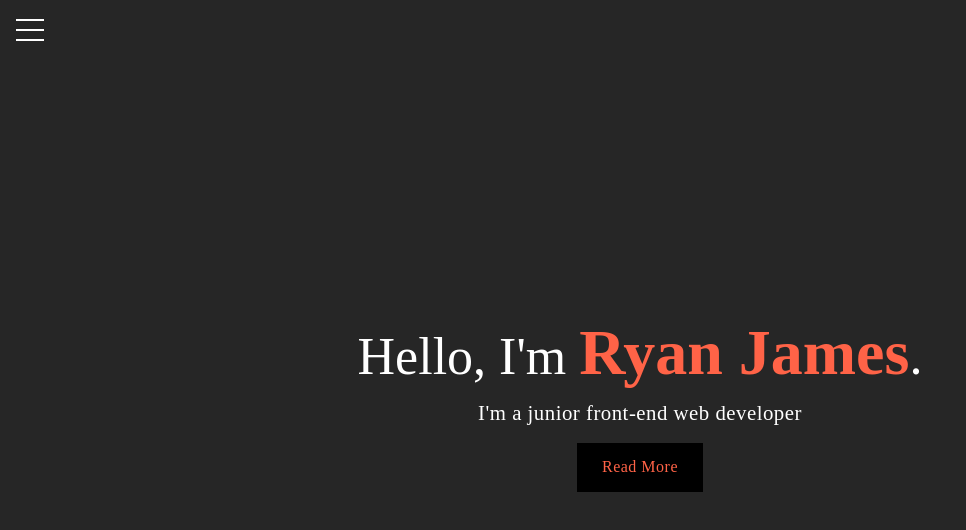
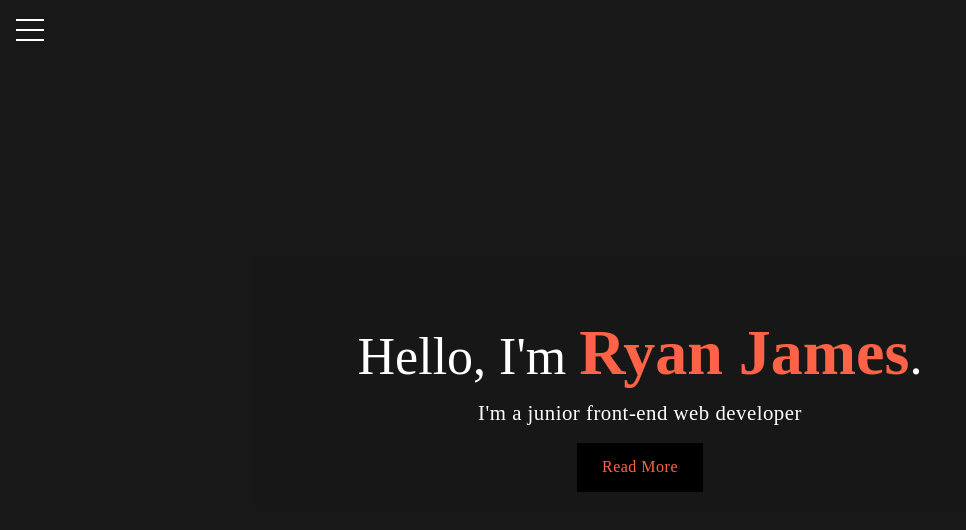
Before and after one commit to ryry08/MyPage-CSS-prac3, a plain HTML site: page index.html in a window 1280 px wide. Shown: the whole page, without its empty margins (0-966 px from the left). Drawn offline with Linux system fonts and the light colour scheme; the site is published under a folder, as on GitHub Pages, so addresses that start at the root find nothing.

Commit message:
Update styles.css

```diff
--- a/css/styles.css
+++ b/css/styles.css
@@ -44,7 +44,7 @@ span {
 
 .showcase:before {
   content: "";
-  background: url("/images/jpg.jpg") no-repeat center center/cover;
+  background: url("../images/jpg.jpg") no-repeat center center/cover;
   position: absolute;
   top: 0;
   left: 0;
```
